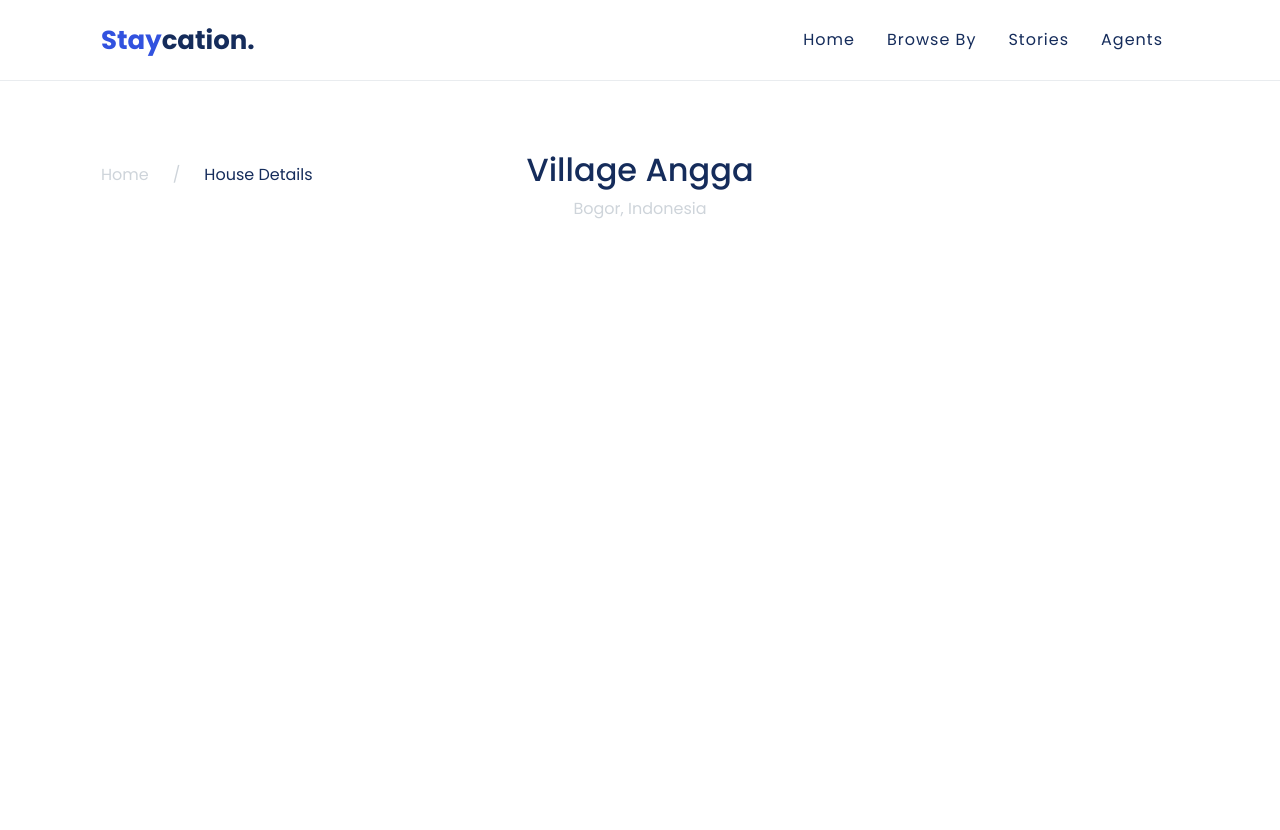
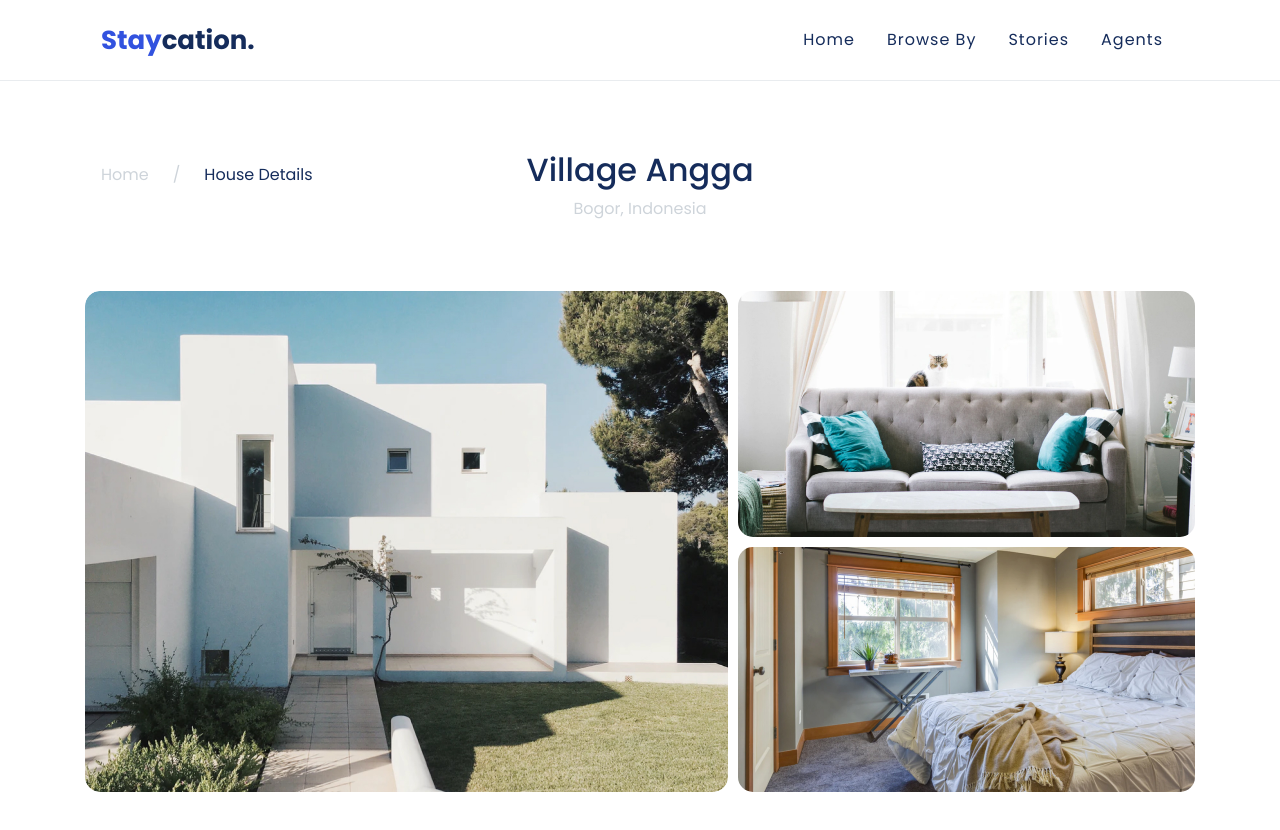
Before and after one commit to wildenali/Javascript_Staycation, a React (Create React App) app in the folder bwamern/: page /properties/asd1293uasdads1 in a window 1280 px wide. Shown: the top 830 px of the page. Before the commit the page ends 800 px from the top, so only its background shows below. Built offline with nearby package versions, Linux system fonts and the light colour scheme.

Commit message:
ini bagian item details yg image nya

```diff
--- a/bwamern/src/pages/DetailsPage.js
+++ b/bwamern/src/pages/DetailsPage.js
@@ -2,8 +2,9 @@ import React, { Component } from 'react';
 
 import Header from 'parts/Header';
 import PageDetailTitle from 'parts/PageDetailTitle';
+import FeaturedImage from 'parts/FeturedImage';
 
-import itemDetails from 'json/itemDetails.json';
+import ItemDetails from 'json/itemDetails.json';
 
 export default class DetailsPage extends Component {
 
@@ -22,8 +23,9 @@ export default class DetailsPage extends Component {
                 <Header {...this.props}></Header>
                 <PageDetailTitle
                     breadcrumb={breadcrumb}
-                    data={itemDetails}
+                    data={ItemDetails}
                 ></PageDetailTitle>
+                <FeaturedImage data={ItemDetails.imageUrls}></FeaturedImage>
             </>
         );
     }
--- /dev/null
+++ b/bwamern/src/parts/FeturedImage.js
@@ -0,0 +1,27 @@
+import React from 'react';
+import Fade from 'react-reveal/Fade'
+
+export default function FeturedImage({ data }) {
+    return (
+        <section className="container">
+            <div className="container-grid sm">
+                {data.map((item, index) => {
+                    return (
+                        <div
+                            key={`FeaturedImage-${index}`}
+                            className={`item ${index > 0 ? "column-5" : "column-7"} ${index > 0 ? "row-1" : "row-2"}`}
+                        >
+                            <Fade bottom delay={300 * index}>
+                                <div className="card h-100">
+                                    <figure className="img-wrapper">
+                                        <img className="img-cover" src={item.url} alt={item._id} />
+                                    </figure>
+                                </div>
+                            </Fade>
+                        </div>
+                    );
+                })}
+            </div>
+        </section>
+    );
+}
```
